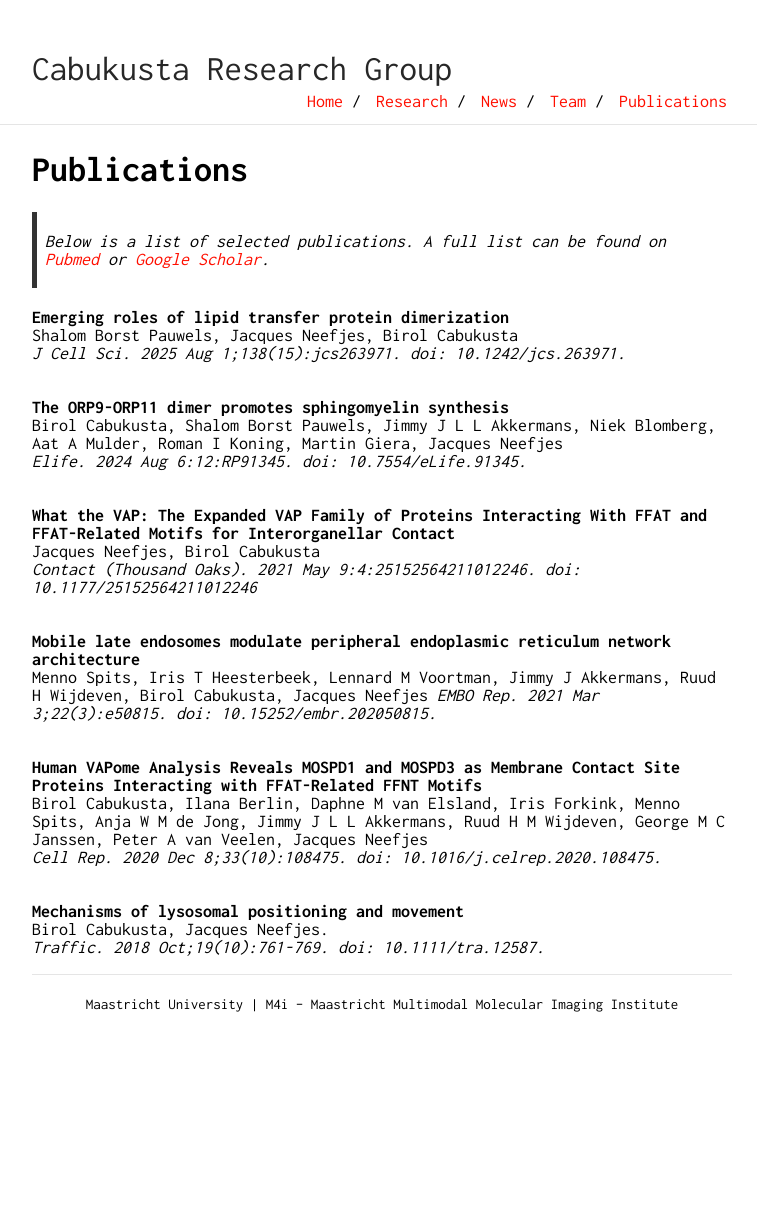
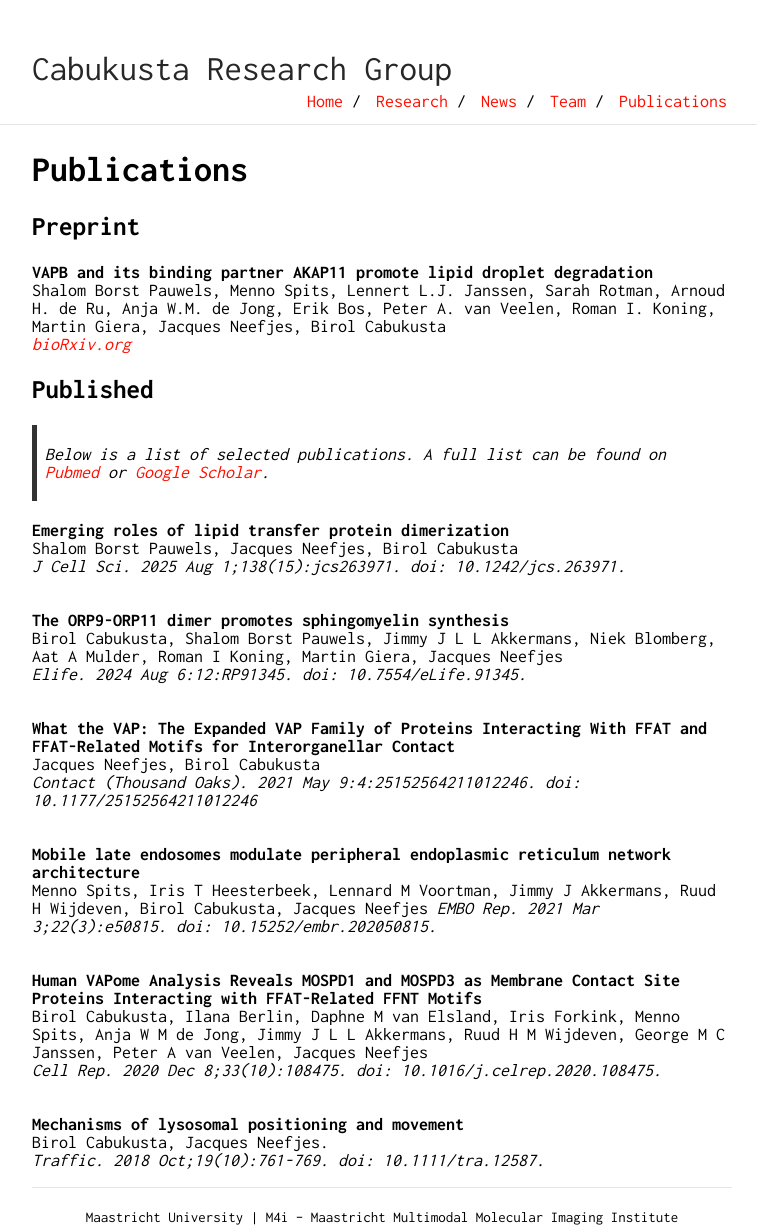
Before and after one commit to birolcabukusta/birolcabukusta.github.io, a Jekyll site: the page built from publications.md, in a window 1280 px wide. Shown: the whole page, without its empty margins (258-1015 px from the left). Built offline with Jekyll 4.4.1, drawn with Linux system fonts in a browser that asks for light colours; our own code applies the rules of GitHub Pages for plain Markdown files; before the commit the page ends 1012 px from its top, so only the background shows below that.

Commit message:
Update publications.md

```diff
--- a/publications.md
+++ b/publications.md
@@ -1,4 +1,11 @@
 # Publications
+
+## Preprint
+**VAPB and its binding partner AKAP11 promote lipid droplet degradation**\
+Shalom Borst Pauwels, Menno Spits, Lennert L.J. Janssen, Sarah Rotman, Arnoud H. de Ru, Anja W.M. de Jong, Erik Bos, Peter A. van Veelen, Roman I. Koning, Martin Giera, Jacques Neefjes, Birol Cabukusta\
+[_bioRxiv.org_](https://www.biorxiv.org/content/10.64898/2026.01.27.699657v1.full)
+
+## Published
 
 > Below is a list of selected publications. A full list can be found on [Pubmed](https://pubmed.ncbi.nlm.nih.gov/?term=cabukusta%20b%5Bauthor%5D&sort=date) or [Google Scholar](https://scholar.google.com/citations?user=fu60iZ8AAAAJ&hl=en).
 
```
